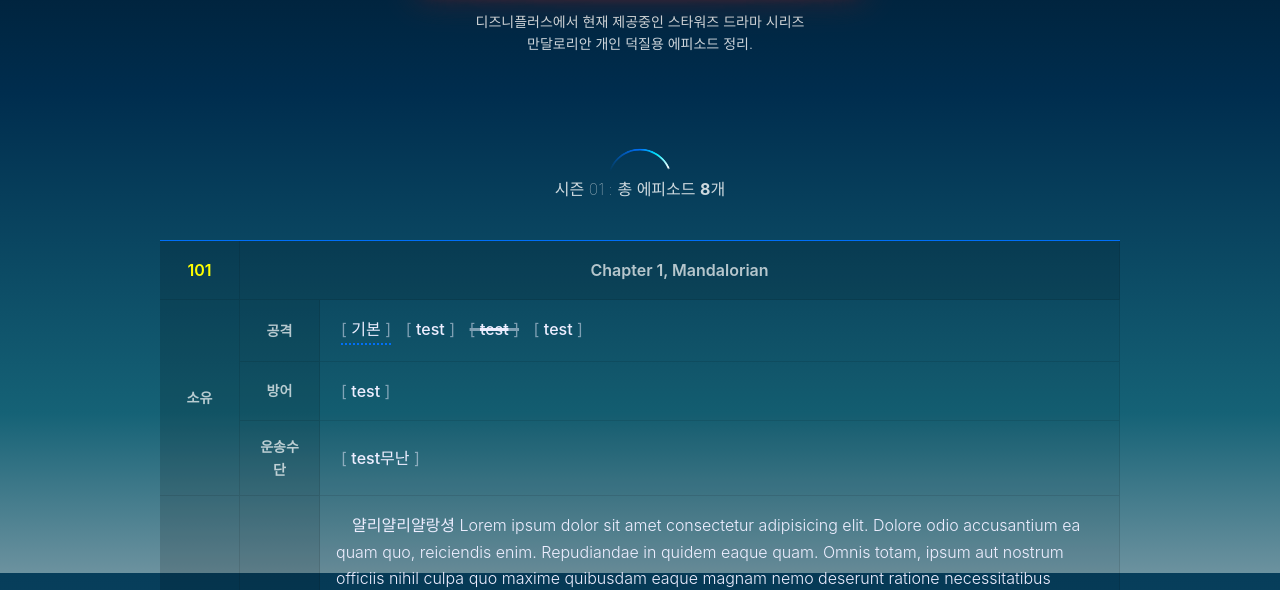
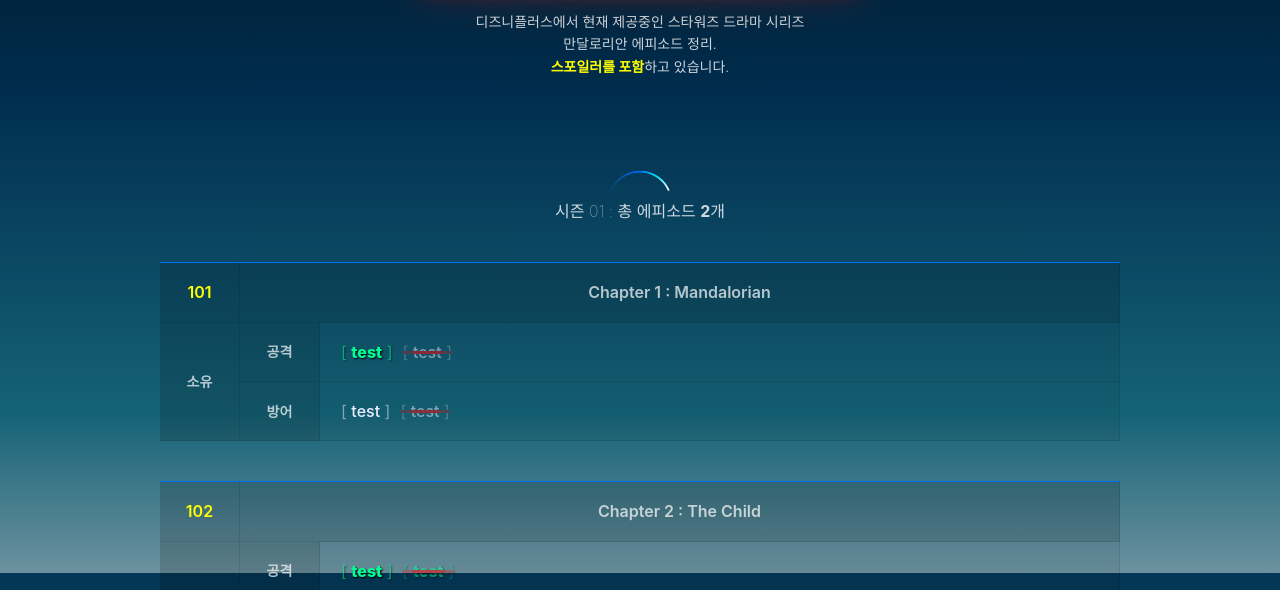
Before and after one commit to OhIkmyeong/mandalorian_ep, a plain HTML site: page index.html in a window 1280 px wide. Shown: the part 227-817 px from the top of the page. Drawn offline with Linux system fonts and the light colour scheme; a web font is replaced by a local one.

Commit message:
2022-03-16

```diff
--- a/css/header.css
+++ b/css/header.css
@@ -3,7 +3,7 @@
 header{
     position:relative;
     width:100%; max-width:500px;
-    margin:calc(var(--gap) * 2) auto; padding:0 var(--gap);
+    margin:calc(var(--gap) * 2) auto var(--gap); padding:0 var(--gap);
     text-align:center;
     color:#fff;
 }
--- a/css/main.css
+++ b/css/main.css
@@ -7,7 +7,7 @@
 .season{
     position:relative;
     width:100%;
-    padding:var(--gap);
+    padding:var(--gap); padding-top:calc(var(--gap) * 2);
     border-bottom:2px dotted rgba(255,255,255,.1);}
 
 /* [타이틀] */
@@ -64,9 +64,14 @@
     .lbl::before{content:'[ ';}
     .lbl::after{content:' ]';}
 
-
+    /* 사용 */
+    .lbl.used{
+        font-weight:800; color:rgb(0, 255, 149);
+        text-shadow:1px 1px 2px rgba(0,0,0,1);}
     /* 취소 */
-    .lbl.cancel{text-decoration:line-through; text-decoration-thickness:3px;}
+    .lbl.cancel{
+        opacity:.5;
+        text-decoration:line-through; text-decoration-thickness:3px; text-decoration-color:red;}
 
     /* 더보기 */
     .lbl[data-more]{border-bottom:2px dotted var(--disney-3);}
--- a/index.html
+++ b/index.html
@@ -5,10 +5,10 @@
     <meta http-equiv="X-UA-Compatible" content="IE=edge">
     <meta name="viewport" content="width=device-width, initial-scale=1.0">
     <title>만달로리안 에피소드 정리</title>
-<link rel="stylesheet" type="text/css" href="./css/reset.css"/>
-<link rel="stylesheet" type="text/css" href="./css/header.css"/>
-<link rel="stylesheet" type="text/css" href="./css/main.css"/>
-
+    <link rel="stylesheet" type="text/css" href="./css/reset.css"/>
+    <link rel="stylesheet" type="text/css" href="./css/header.css"/>
+    <link rel="stylesheet" type="text/css" href="./css/main.css"/>
+    <script src="./js/main.js" type="module"></script>
 </head>
 <body>
     <div id="bg"></div>
@@ -16,84 +16,13 @@
         <div id="logo-starwars" title="STAR WARS"></div>
         <p id="logo-the"><span>the</span></p>
         <h1 id="logo-mando">mAndalorian</h1>
-        <div class="info">디즈니플러스에서 현재 제공중인 스타워즈 드라마 시리즈<br>만달로리안 개인 덕질용 에피소드 정리.</div>
+        <div class="info">
+            <p>디즈니플러스에서 현재 제공중인 스타워즈 드라마 시리즈<br>만달로리안 에피소드 정리.</p>
+            <p><strong style="color:yellow;">스포일러를 포함</strong>하고 있습니다.</p>
+        </div>
     </header>
 
-    <main>
-        <section class="season s01">
-            <h2>시즌 01 : 총 에피소드 <strong>8</strong>개</h2>
-
-            <table class="tbl">
-                <caption>101</caption>
-                <colgroup><col style="width:80px;"/><col style="width:80px;"/><col/></colgroup>
-                <thead>
-                    <tr>
-                        <th>101</th>
-                        <th colspan="2">Chapter 1, Mandalorian</th>
-                    </tr>
-                </thead>
-                <tbody>
-                    <tr>
-                        <th rowspan="3" scope="row">소유</th>
-                        <th>공격</th>
-                        <td>
-                            <span class="lbl" data-more="weapon">기본</span>
-                            <span class="lbl">test</span>
-                            <span class="lbl cancel">test</span>
-                            <span class="lbl">test</span>
-                        </td>
-                    </tr>
-                    <tr>
-                        <th>방어</th>
-                        <td>
-                            <span class="lbl">test</span>
-                        </td>
-                    </tr>
-                    <tr>
-                        <th>운송수단</th>
-                        <td>
-                            <span class="lbl">test<span class="status">무난</span></span>
-                        </td>
-                    </tr>
-                    <tr>
-                        <th rowspan="2" scope="row">플롯</th>
-                        <th>줄거리</th>
-                        <td><p>얄리얄리얄랑셩 Lorem ipsum dolor sit amet consectetur adipisicing elit. Dolore odio accusantium ea quam quo, reiciendis enim. Repudiandae in quidem eaque quam. Omnis totam, ipsum aut nostrum officiis nihil culpa quo maxime quibusdam eaque magnam nemo deserunt ratione necessitatibus pariatur delectus ipsam incidunt rerum quaerat. Vel laudantium accusantium facilis beatae iure repellat.</p> <p>Ipsa nobis facere labore illo amet? Modi distinctio vero minus libero harum natus, itaque aut, placeat iusto quas corporis! Perferendis nisi labore consequatur in accusamus voluptate assumenda distinctio incidunt. Laborum aspernatur iusto fuga, eius minima commodi asperiores ullam molestiae blanditiis minus, veritatis fugit quibusdam, dolore exercitationem a recusandae quisquam!</p></td>
-                    </tr>
-                    <tr>
-                        <th>떡밥</th>
-                        <td>
-                            <p><span class="timeStamp">05:30</span>왈랄라리요</p>
-                        </td>
-                    </tr>
-
-                    <tr>
-                        <th rowspan="3">인간관계</th>
-                        <th>우호</th>
-                        <td><span class="lbl">카라듄</span></td>
-                    </tr>
-                    <tr>
-                        <th>중립</th>
-                        <td>....</td>
-                    </tr>
-                    <tr>
-                        <th>적대</th>
-                        <td>...</td>
-                    </tr>
-
-                    <tr>
-                        <th rowspan="2" scope="row">포인트</th>
-                        <th>그로구</th>
-                        <td>옹앙앙ㅇ</td>
-                    </tr>
-                    <tr>
-                        <th>딘 자린</th>
-                        <td>왕왕왕</td>
-                    </tr>
-                </tbody>
-            </table>
-        </section><!-- S01 -->
-    </main>
+    <main></main>
 
     <section class="sect_more" data-more-about="weapon"></section>
 
--- /dev/null
+++ b/js/fn/include.js
@@ -0,0 +1,204 @@
+export class Include{
+    constructor(){
+        this.$main = document.getElementsByTagName('MAIN')[0];
+    }//constructor
+
+    async init(list){
+        if(list.length <= 0){return;}
+        for(let season of list){
+            const $sect = this.make_section(season);
+            this.$main.appendChild($sect);
+            const $frag = document.createDocumentFragment();
+
+            const data = await this.include_json(season);
+
+            //제목 만들고
+            this.make_season_title($frag, data);
+
+            //테이블 만들고
+            data.episode.forEach((ep,idx)=>{
+                this.make_tbls($frag,ep,idx,data.season);
+            });
+
+            //최종 추가
+            $sect.appendChild($frag);
+        }
+    }//init
+
+    make_section(season){
+        const $sect = document.createElement('SECTION');
+        $sect.classList.add('season', season);
+        return $sect;
+    }//make_section
+
+    make_season_title($frag, data){
+        const $h2 = document.createElement('H2');
+        $h2.innerHTML = `시즌 ${String(data.season).padStart(2,"0")} : 총 에피소드 <strong>${data.episode.length}</strong>개`;
+        $frag.appendChild($h2);
+    }//make_season_title
+
+    include_json(season){
+        const url = `./json/${season}.json`;
+        return fetch(url).then(res=>res.json());
+    }//include_json
+
+    /* 테이블 만들기 */
+    make_tbls($frag,ep,idx,season){
+        const $tbl = document.createElement('TABLE');
+        $tbl.classList.add('tbl');
+        const $fragTbl = document.createDocumentFragment();
+
+        //caption
+        const $caption = this.make_caption(season,idx);
+        $fragTbl.appendChild($caption);
+
+        //colgroup
+        const $colgroup = this.make_colgroup();
+        $fragTbl.appendChild($colgroup);
+
+        //thead
+        const $thead = this.make_thead(season,idx,ep);
+        $fragTbl.appendChild($thead);
+
+        //tbody
+        const $tbody = this.make_tbody(ep);
+        $fragTbl.appendChild($tbody);
+
+        //최종 추가
+        $tbl.appendChild($fragTbl);
+        $frag.appendChild($tbl);
+    }//make_tbls
+
+    /* CAPTION */
+    make_caption(season,idx){
+        const $caption = document.createElement('CAPTION');
+        $caption.innerText = get_simple_SE(season,idx);
+        return $caption;
+    }//make_caption
+
+    /* COLGROUP */
+    make_colgroup(){
+        const $colgroup = document.createElement('COLGROUP');
+        for(let i=0; i<3; i++){
+            const $col = document.createElement('COL');
+            if(i<2){$col.style.width = '80px';}
+            $colgroup.appendChild($col);
+        }
+        return $colgroup;
+    }//make_colgroup
+
+    /* thead */
+    make_thead(season,idx,ep){
+        const $thead = document.createElement('THEAD');
+        const $tr = document.createElement('TR');
+        const cell_1 = get_simple_SE(season,idx);
+        const cell_2 = `Chapter ${ep.chapter} : ${ep.title}`;
+
+        add_simple_cell($tr,'TH',cell_1);
+        add_simple_cell($tr,'TH',cell_2,{col:2});
+
+        $thead.appendChild($tr);
+        return $thead;
+    }//make_thead
+
+    /* ✨ tbody */
+    make_tbody(ep){
+        const $tbody = document.createElement('TBODY');
+
+        this.tr_weapon(ep.weapon,$tbody);
+        this.tr_defense(ep.defense,$tbody);
+
+        return $tbody;
+    }//make_tbody
+
+    /* 공격 */
+    tr_weapon(weapon, $tbody){
+        const $tr = document.createElement('TR');
+        //소유
+        add_simple_cell($tr,"TH",'소유',{row:3});
+
+        //공격-th
+        add_simple_cell($tr,"TH",'공격');
+
+        //공격-td
+        const $frag = document.createDocumentFragment();
+        weapon.forEach(obj => {
+            const $span = add_lbl(obj);
+            $span.classList.toggle('used',obj.used);
+            $frag.appendChild($span);
+        });
+        add_frag_cell($tr,"TD",$frag);
+
+        //최종 추가
+        $tbody.appendChild($tr);
+    }//tr_weapon
+
+    /* 방어 */
+    tr_defense(defense, $tbody){
+        const $tr = document.createElement('TR');
+        add_simple_cell($tr,"TH","방어");
+
+        const $frag = document.createDocumentFragment();
+        defense.forEach(obj => {
+            const $span = add_lbl(obj);
+            $frag.appendChild($span);
+        });
+        add_frag_cell($tr,"TD",$frag);
+        //최종
+        $tbody.appendChild($tr);
+    }//tr_defense
+
+    /* 이동수단 */
+    tr_transportation(transportation, $tbody){}//tr_transportation
+
+    /* 줄거리 */
+    tr_story(story, $tbody){}//tr_story
+
+    /* 떡밥 */
+    tr_bait(bait, $tbody){}//tr_bait
+
+    /* 관계 - 우호 */
+    tr_relation_good(relation_good, $tbody){}//tr_relation_good
+
+    /* 관계 - 중립 */
+    tr_relation_soso(relation_soso, $tbody){}//tr_relation_soso
+
+    /* 관계 - 적대 */
+    tr_relation_bad(relation_bad, $tbody){}//tr_relation_bad
+
+    /* 포인트 - 그로구 */
+    tr_p_grogu(point_grogu, $tbody){}//tr_p_grogu
+
+    /* 포인트 - 딘자린 */
+    tr_p_dindjarin(point_dindjarin, $tbody){}//tr_p_dindjarin
+
+}//class-Include
+
+function get_simple_SE(season,idx){
+    return `${season}${String(idx+1).padStart(2,"0")}`;
+}//get_simple_SE
+
+function add_simple_cell($tr,type,content,opt){
+    const $cell = document.createElement(type);
+    $cell.innerText = content ?? 'UNDEFINED';
+    if(opt?.row){$cell.rowSpan = opt.row;}
+    if(opt?.col){$cell.colSpan = opt.col;}
+    $tr.appendChild($cell);
+}//add_simple_cell
+
+function add_frag_cell($tr,type,frag,opt){
+    if(!frag){return;}
+    const $cell = document.createElement(type);
+    $cell.appendChild(frag);
+    if(opt?.row){$cell.rowSpan = opt.row;}
+    if(opt?.col){$cell.colSpan = opt.col;}
+    $tr.appendChild($cell);
+}//add_frag_cell
+
+function add_lbl(obj){
+    const $span = document.createElement('SPAN');
+    $span.textContent = obj.name;
+    $span.classList.add('lbl');
+    $span.classList.toggle('cancel',!obj.stat);
+    return $span;
+}//add_lbl
--- /dev/null
+++ b/js/main.js
@@ -0,0 +1,7 @@
+import { Include } from "./fn/include.js";
+
+const INCLUDE = new Include();
+const list = ["s01","s02"];
+
+/* ✨ 실행 */
+INCLUDE.init(list);
--- a/json/s01.json
+++ b/json/s01.json
@@ -0,0 +1,69 @@
+{
+"season" : 1,
+"episode" : [
+    {
+        "chapter":1,
+        "title": "Mandalorian",
+        "weapon":[
+            {"name" : "test", "used":true, "stat":true},
+            {"name" : "test", "used":false, "stat":false}
+        ],
+        "defense" : [
+            {"name" : "test", "stat":true},
+            {"name" : "test", "stat":false}
+        ],
+        "transportation":[
+            {"name" : "Razor Crest", "stat":true}
+        ],
+        "plot_story" : ["lorem10", "lorem100"],
+        "plot_bait": [
+            {"time" : "00:00", "content":"asdfasdfasdf"},
+            {"time" : "00:00", "content":"asdfasdfasdf"}
+        ],
+        "relation" : {
+            "good" : [{"name":"카라듄","content":"있으면 쓰고 없으면 말고"}],
+            "soso" : [{"name":"그리프 카가"}],
+            "bad" : []
+        },
+        "point_grogu" : [
+            {"time" : "00:00", "content":"asdfasdfasdf"},
+            {"time" : "00:00", "content":"asdfasdfasdf"}
+        ],
+        "point_dindjarin" : [
+            {"time" : "00:00", "content":"asdfasdfasdf"}
+        ]
+    },
+    {
+        "chapter":2,
+        "title": "The Child",
+        "weapon":[
+            {"name" : "test", "stat":true},
+            {"name" : "test", "stat":false}
+        ],
+        "defense" : [
+            {"name" : "test", "stat":true},
+            {"name" : "test", "stat":false}
+        ],
+        "transportation":[
+            {"name" : "Razor Crest", "stat":true}
+        ],
+        "plot_story" : ["lorem10", "lorem100"],
+        "plot_bait": [
+            {"time" : "00:00", "content":"asdfasdfasdf"},
+            {"time" : "00:00", "content":"asdfasdfasdf"}
+        ],
+        "relation" : {
+            "good" : [{"name":"카라듄","content":"있으면 쓰고 없으면 말고"}],
+            "soso" : [{"name":"그리프 카가"}],
+            "bad" : []
+        },
+        "point_grogu" : [
+            {"time" : "00:00", "content":"asdfasdfasdf"},
+            {"time" : "00:00", "content":"asdfasdfasdf"}
+        ],
+        "point_dindjarin" : [
+            {"time" : "00:00", "content":"asdfasdfasdf"}
+        ]
+    }
+]
+}
--- a/json/s02.json
+++ b/json/s02.json
@@ -0,0 +1,69 @@
+{
+    "season" : 2,
+    "episode" : [
+        {
+            "chapter":9,
+            "title": "The Marshal",
+            "weapon":[
+                {"name" : "test", "used":true, "stat":true},
+                {"name" : "test", "used":false, "stat":false}
+            ],
+            "defense" : [
+                {"name" : "test", "stat":true},
+                {"name" : "test", "stat":false}
+            ],
+            "transportation":[
+                {"name" : "Razor Crest", "stat":true}
+            ],
+            "plot_story" : ["lorem10", "lorem100"],
+            "plot_bait": [
+                {"time" : "00:00", "content":"asdfasdfasdf"},
+                {"time" : "00:00", "content":"asdfasdfasdf"}
+            ],
+            "relation" : {
+                "good" : [{"name":"카라듄","content":"있으면 쓰고 없으면 말고"}],
+                "soso" : [{"name":"그리프 카가"}],
+                "bad" : []
+            },
+            "point_grogu" : [
+                {"time" : "00:00", "content":"asdfasdfasdf"},
+                {"time" : "00:00", "content":"asdfasdfasdf"}
+            ],
+            "point_dindjarin" : [
+                {"time" : "00:00", "content":"asdfasdfasdf"}
+            ]
+        },
+        {
+            "chapter":10,
+            "title": "The Passenger",
+            "weapon":[
+                {"name" : "test", "stat":true},
+                {"name" : "test", "stat":false}
+            ],
+            "defense" : [
+                {"name" : "test", "stat":true},
+                {"name" : "test", "stat":false}
+            ],
+            "transportation":[
+                {"name" : "Razor Crest", "stat":true}
+            ],
+            "plot_story" : ["lorem10", "lorem100"],
+            "plot_bait": [
+                {"time" : "00:00", "content":"asdfasdfasdf"},
+                {"time" : "00:00", "content":"asdfasdfasdf"}
+            ],
+            "relation" : {
+                "good" : [{"name":"카라듄","content":"있으면 쓰고 없으면 말고"}],
+                "soso" : [{"name":"그리프 카가"}],
+                "bad" : []
+            },
+            "point_grogu" : [
+                {"time" : "00:00", "content":"asdfasdfasdf"},
+                {"time" : "00:00", "content":"asdfasdfasdf"}
+            ],
+            "point_dindjarin" : [
+                {"time" : "00:00", "content":"asdfasdfasdf"}
+            ]
+        }
+    ]
+    }
```
Also changed, not shown: [TEMPLATE].html (+2 -2 lines).
